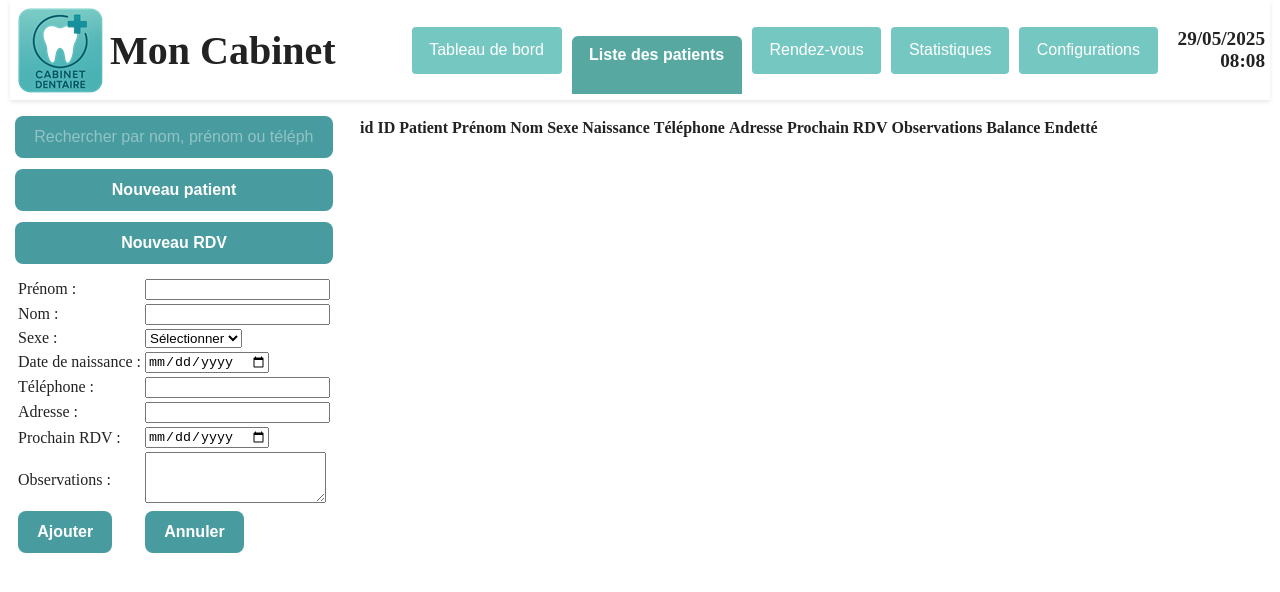
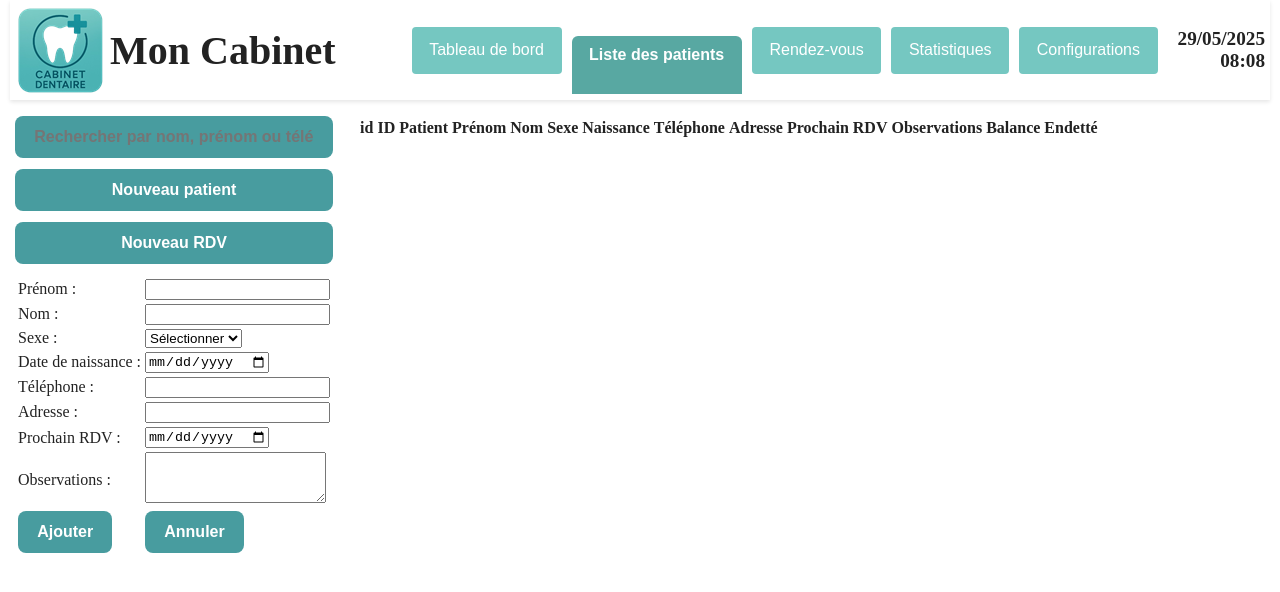
Before and after one commit to freud87/cabinet, a plain HTML site: page patients.html in a window 1280 px wide. Drawn offline with Linux system fonts and the light colour scheme.

Commit message:
Update index.css

```diff
--- a/index.css
+++ b/index.css
@@ -124,12 +124,9 @@ i {
   gap: 10px;
   background-color: #75c7c1;
 }
-#search-input::placeholder {
-  color: rgba(255, 255, 255, 0.4); /* très transparent */
-  font-weight: 400;
-}
+
 #search-input:focus {
-  background-color: #5DC7CA; /* turquoise clair */
+  background-color: rgba(255, 255, 255, 0.4); /* très transparent */
   border-color: #58a8a2;
   outline: none;
   color: white;
```
